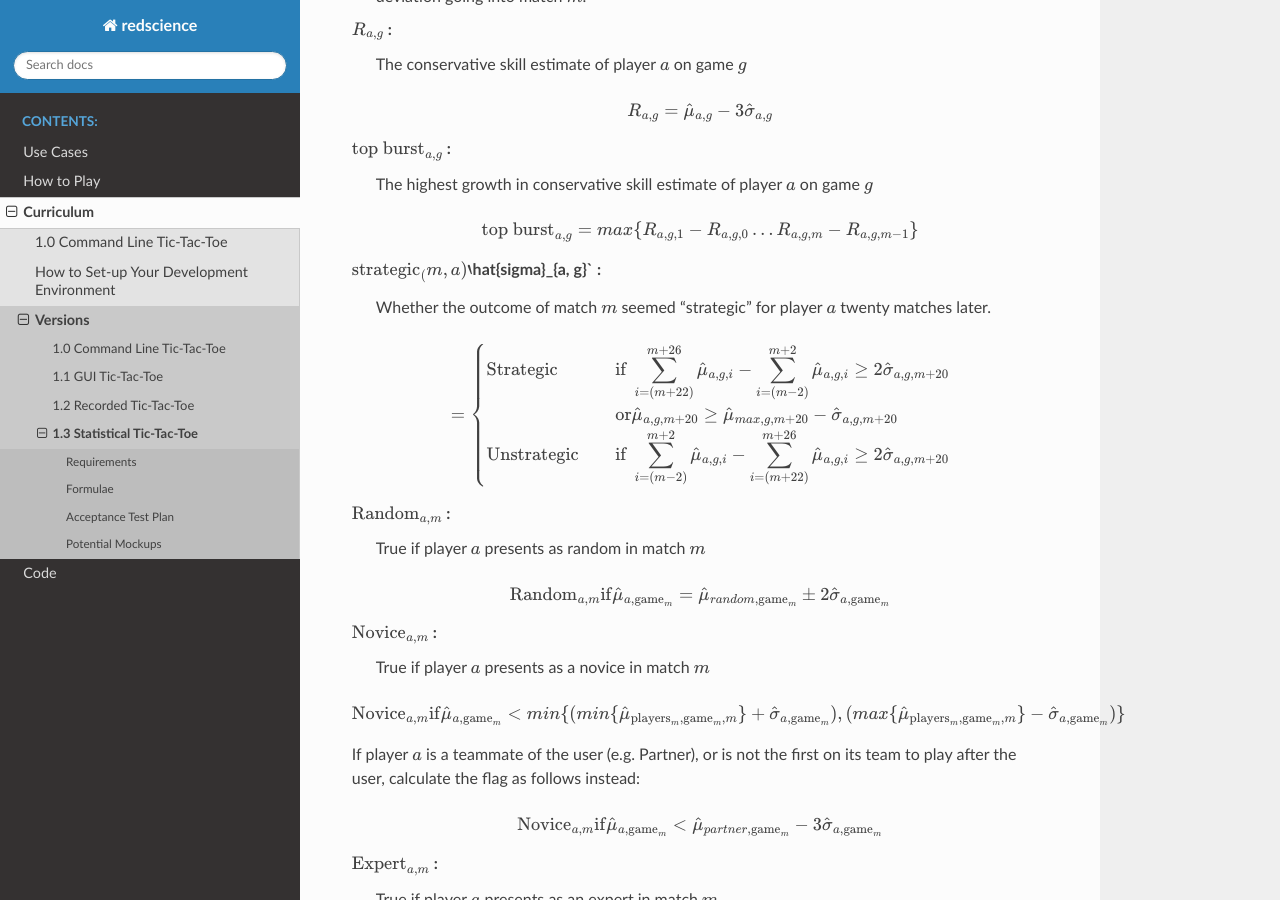
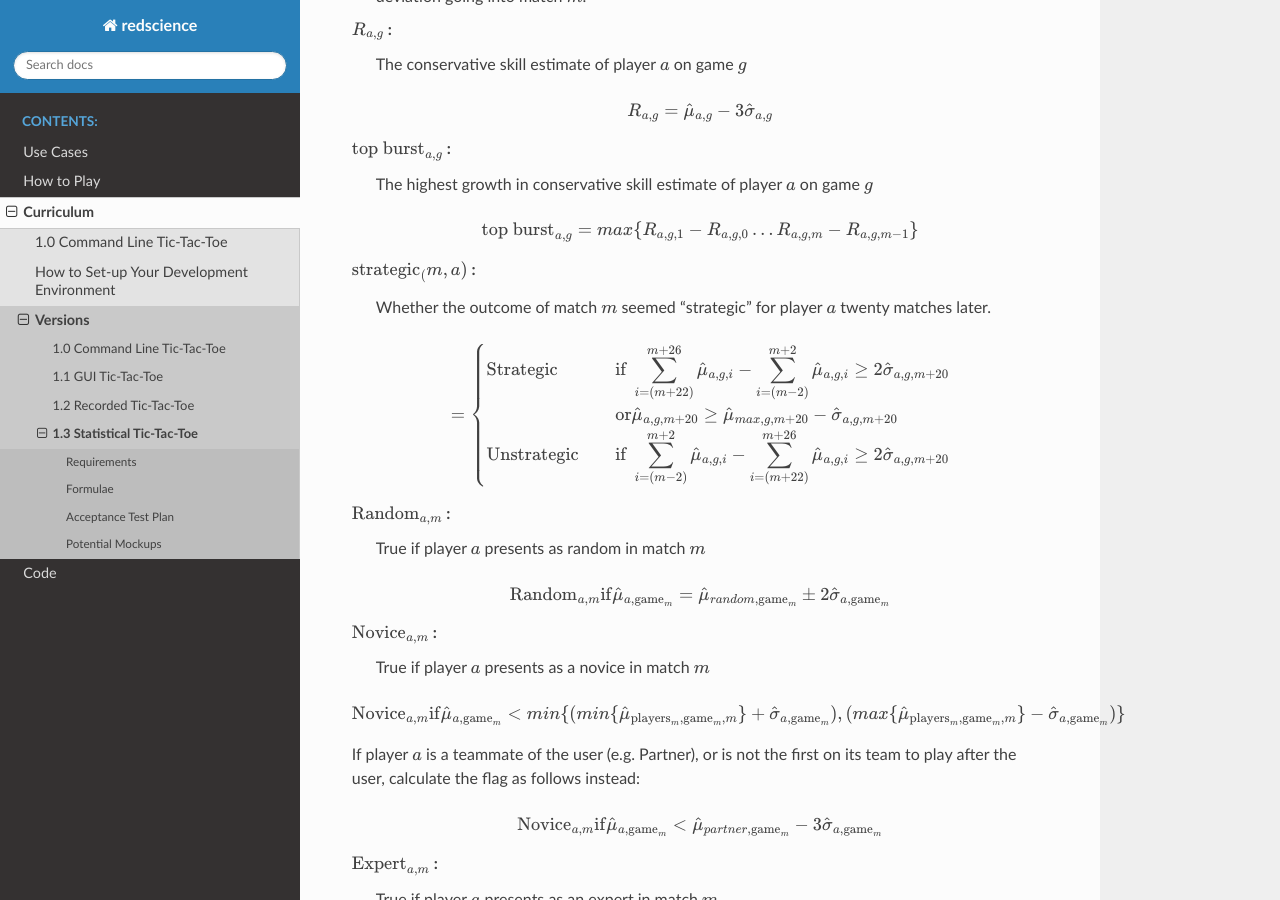
Before and after one commit to ChrisSantosLang/redscience, a Sphinx documentation site: the page built from docs/source/releases/stats.rst, in a window 1280 px wide and 900 px high, scrolled down 1408 px. Built offline with Sphinx 7.4.7 and the Read the Docs theme 2.0.0, drawn with Linux system fonts in a browser that asks for light colours; pages that are not in the unit, such as notebooks, are missing from menus.

Commit message:
Update stats.rst

```diff
--- a/docs/source/releases/stats.rst
+++ b/docs/source/releases/stats.rst
@@ -89,7 +89,7 @@ Formulae
 	   R_{a, g, 1} - R_{a, g, 0} \dots
        R_{a, g, m} - R_{a, g, m-1} \}
 
-:math:`\text{strategic}_(m, a)``\hat{\sigma}_{a, g}` :
+:math:`\text{strategic}_(m, a)` :
   Whether the outcome of match :math:`m` seemed "strategic" for
   player :math:`a` twenty matches later.
 
```
